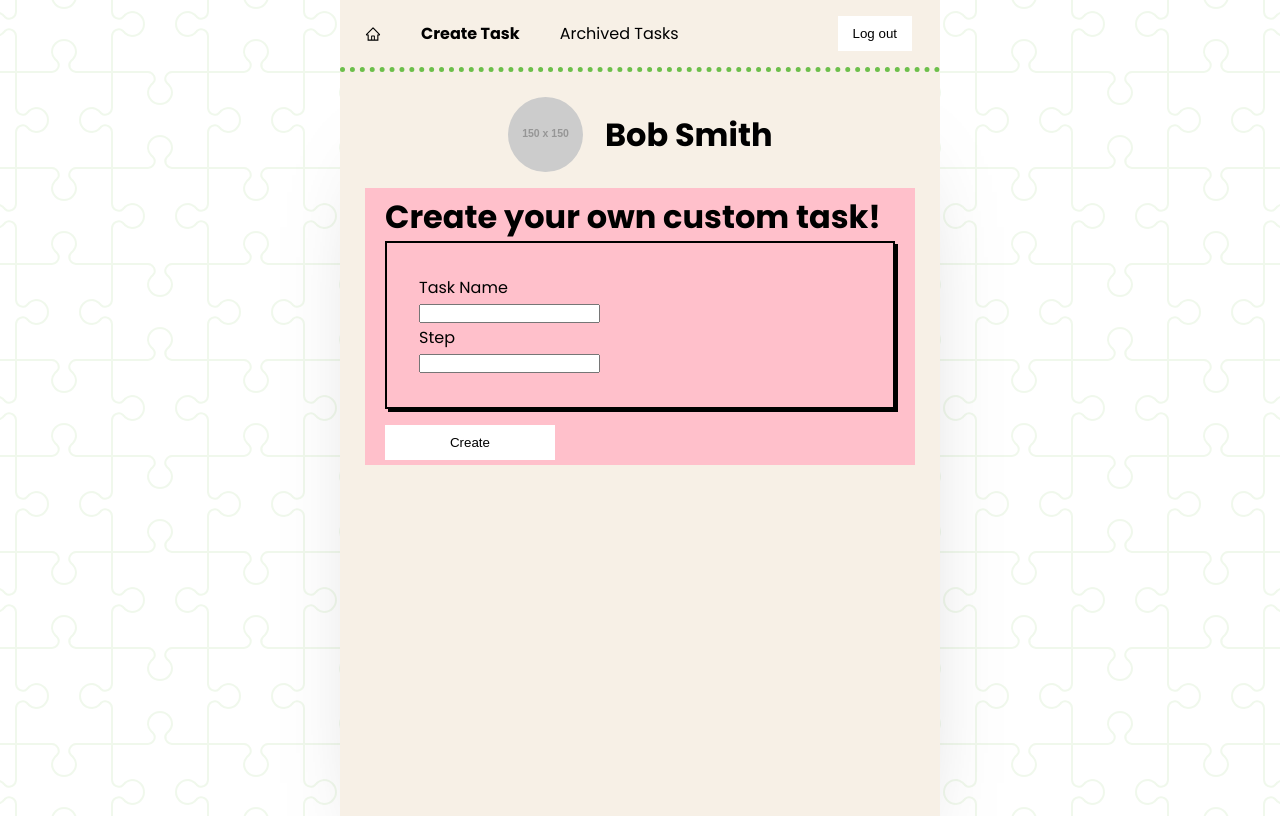
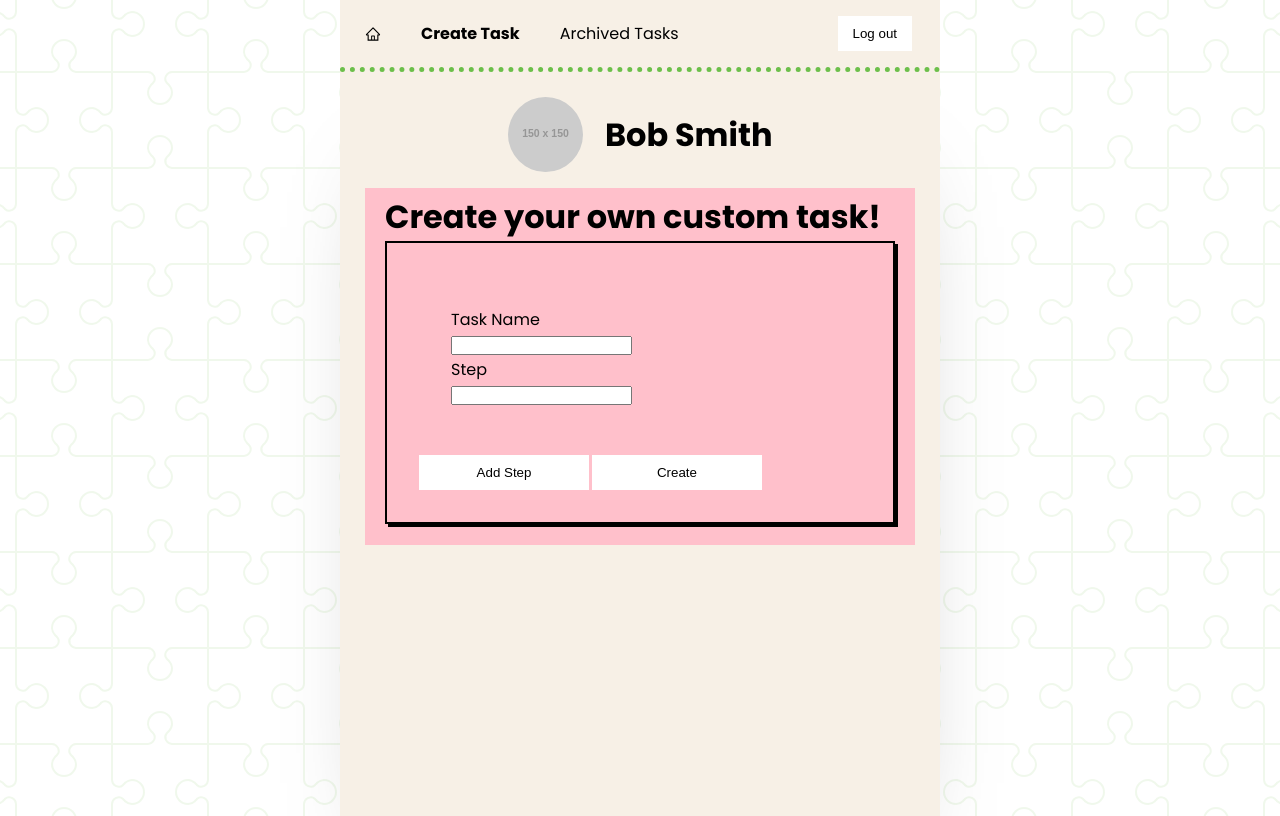
Before and after one commit to samo-13/helper-buddy, a React (Create React App) app in the folder client/: page /create in a window 1280 px wide. Built offline with nearby package versions, Linux system fonts and the light colour scheme.

Commit message:
Add additional form components + style changes

```diff
--- a/client/src/components/Button.scss
+++ b/client/src/components/Button.scss
@@ -5,6 +5,7 @@
   height: 35px;
   width: 170px;
 
+
   &--selected {
     border: 2px #000000 solid;
     box-shadow: 3px 3px;
--- a/client/src/pages/Create.jsx
+++ b/client/src/pages/Create.jsx
@@ -21,6 +21,7 @@ const Create = () => {
             <input name="description" />
           </label>
         </fieldset>
+        <button class='button' type="submit">Add Step</button>
         <button class='button' type="submit">Create</button>
       </form>
     </div>
--- a/client/src/pages/Create.scss
+++ b/client/src/pages/Create.scss
@@ -1,9 +1,4 @@
-.wrapper {
-  padding: 5px 20px;
-  background-color: pink;
-}
-
-.wrapper fieldset {
+form {
   position: relative;
   border: 2px #000000 solid;
   margin-bottom: 1rem;
@@ -12,3 +7,17 @@
   padding-bottom: 2rem;
   box-shadow: 3px 3px;
 }
+
+.wrapper {
+  padding: 5px 20px;
+  background-color: pink;
+}
+
+.wrapper fieldset {
+  position: relative;
+  border: none;
+  margin-bottom: 1rem;
+  padding-left: 2rem;
+  padding-top: 2rem;
+  padding-bottom: 2rem;
+}
```
